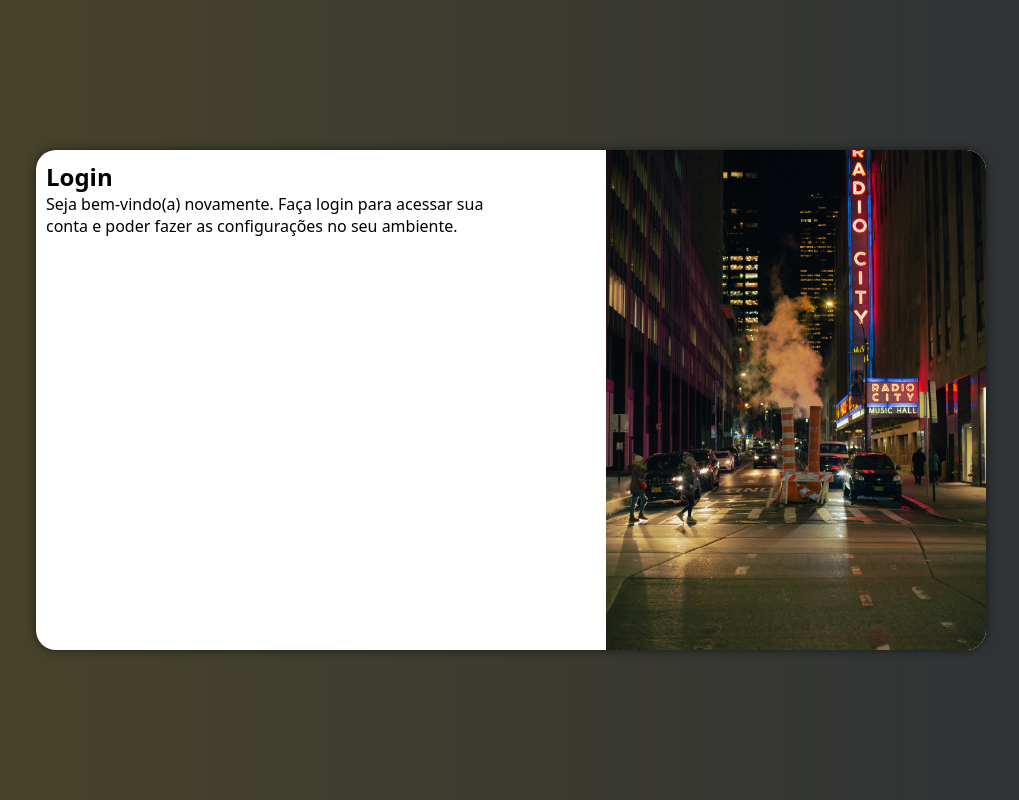
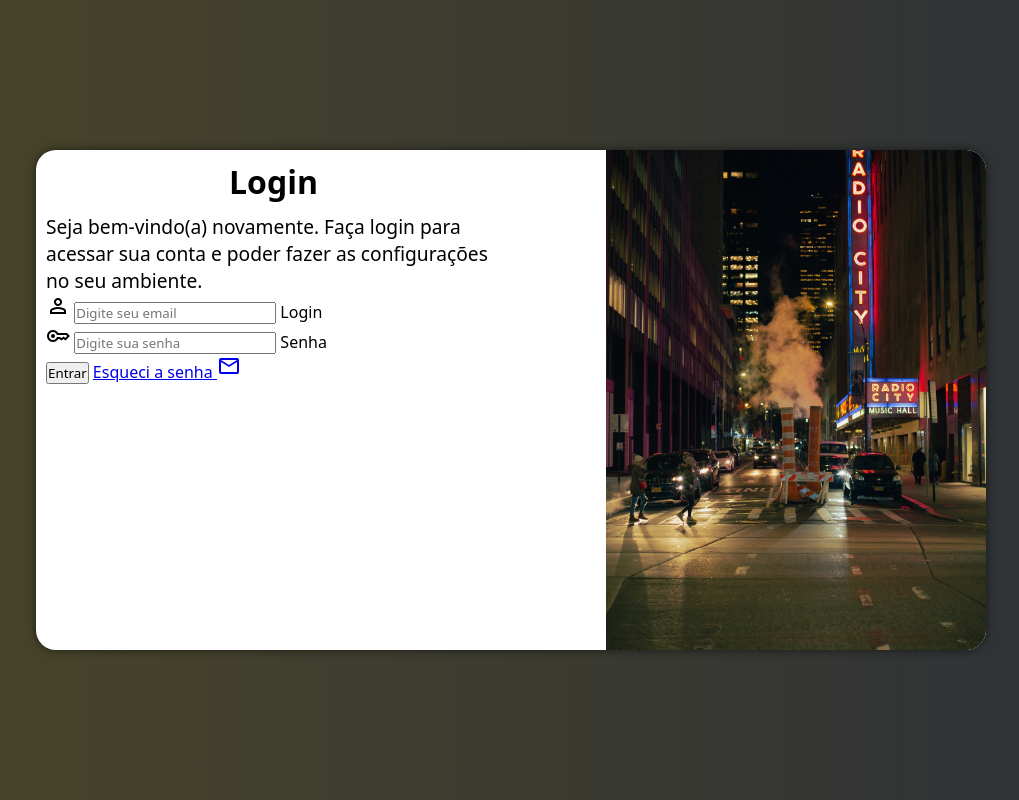
Before and after one commit to arielsantos06/projeto-login, a plain HTML site: page index.html in a window 1280 px wide. Shown: the whole page, without its empty margins (129-1148 px from the left). Drawn offline with nearby package versions, Linux system fonts and the light colour scheme.

Commit message:
adicionei o formulário

```diff
--- a/estilos/media-query.css
+++ b/estilos/media-query.css
@@ -28,6 +28,14 @@ Grandes telas: acima de 1200px */
         float: left;
         width: 70%;
     }
+
+    div#formulario > h1{
+        font-size: 2em;
+    }
+
+    div#formulario > p{
+        font-size: 1.2em;
+      }
 }
 
 @media screen and (min-width: 992px) {
@@ -50,4 +58,12 @@ Grandes telas: acima de 1200px */
         float: left;
         width: 50%;
     }
+
+    div#formulario > h1{
+        font-size: 2em;
+    }
+
+    div#formulario > p{
+        font-size: 1.2em;
+      }
 }
--- a/estilos/style.css
+++ b/estilos/style.css
@@ -54,3 +54,12 @@
     display: block;
     padding: 10px;
  }
+
+ div#formulario > h1{
+   text-align: center;
+   margin-bottom: 10px;
+ }
+
+ div#formulario > p{
+   font-size: 0.8em;
+ }
--- a/index.html
+++ b/index.html
@@ -4,6 +4,7 @@
     <meta charset="UTF-8">
     <meta http-equiv="X-UA-Compatible" content="IE=edge">
     <meta name="viewport" content="width=device-width, initial-scale=1.0">
+    <link rel="stylesheet" href="https://fonts.googleapis.com/css2?family=Material+Symbols+Outlined:opsz,wght,FILL,GRAD@20..48,100..700,0..1,-50..200" />
     <link rel="stylesheet" href="estilos/style.css">
     <link rel="stylesheet" href="estilos/media-query.css">
     <title>Login</title>
@@ -18,8 +19,21 @@
                 <h1>Login</h1>
                 <p>Seja bem-vindo(a) novamente. Faça login para acessar sua conta e poder fazer as configurações no seu ambiente.</p>
 
-                <form action="login.php" method="post">
-
+                <form action="login.php" method="post" autocomplete="on">
+                    <div class="campo">
+                        <i class="material-symbols-outlined">person</i>
+                        <input type="email" name="login" id="ilogin" placeholder="Digite seu email" autocomplete="email" required>
+                        <label for="ilogin">Login</label>
+                    </div>
+                    <div class="campo">
+                        <i class="material-symbols-outlined">key</i>
+                        <input type="password" name="senha" id="isenha" placeholder="Digite sua senha" autocomplete="current-password" required minlength="8">
+                        <label for="isenha">Senha</label>
+                    </div>
+                    <input type="submit" value="Entrar">
+                    <a href="esqueci.html">Esqueci a senha
+                        <i class="material-symbols-outlined">mail</i>
+                    </a>
                 </form>
             </div>
         </section>
```
